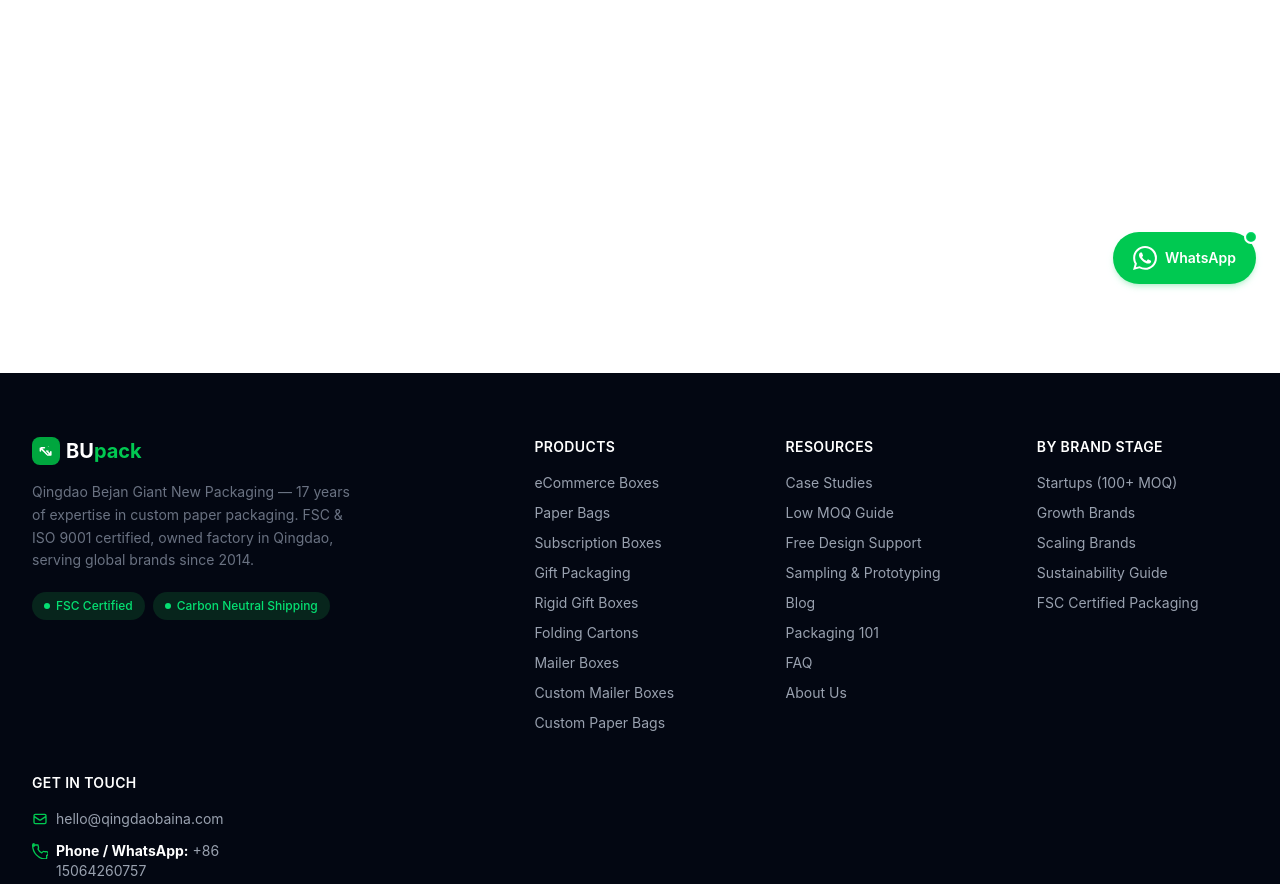
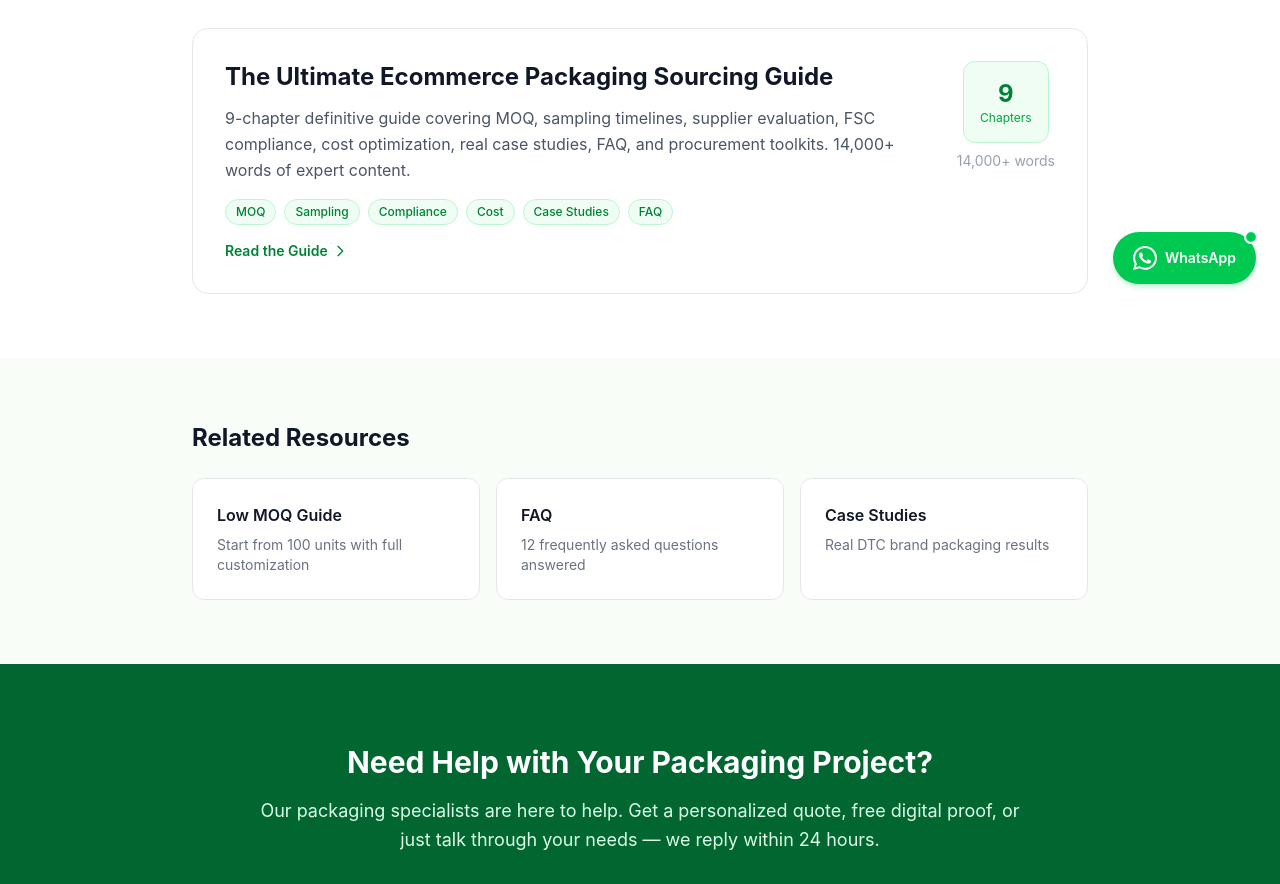
Before and after one commit to rocknjp/bupackeco, a Next.js app: page /guide in a window 1280 px wide. Before the commit this address had no page. Shown: the part 492-1376 px from the top of the page. Built offline with nearby package versions, Linux system fonts and the light colour scheme.

Commit message:
fix: add /guide index page to prevent 404
- Add guide index page with card layout linking to sourcing guide
- Include related resources section (MOQ guide, FAQ, case studies)
- Update sitemap with /guide URL (priority 0.8)

```diff
--- /dev/null
+++ b/app/guide/page.tsx
@@ -0,0 +1,139 @@
+import Link from "next/link";
+import type { Metadata } from "next";
+import { BreadcrumbSchema } from "@/components/Schema";
+
+export const metadata: Metadata = {
+  title: "Packaging Guides for Ecommerce Brands | BUpack",
+  description:
+    "Expert guides on custom packaging sourcing, compliance, cost optimization, and supplier evaluation for US ecommerce brands. Free toolkits, templates, and real case studies.",
+  alternates: {
+    canonical: "https://www.bupackeco.com/guide",
+  },
+};
+
+const guides = [
+  {
+    title: "The Ultimate Ecommerce Packaging Sourcing Guide",
+    description:
+      "9-chapter definitive guide covering MOQ, sampling timelines, supplier evaluation, FSC compliance, cost optimization, real case studies, FAQ, and procurement toolkits. 14,000+ words of expert content.",
+    href: "/guide/ecommerce-packaging-sourcing",
+    chapters: 9,
+    words: "14,000+",
+    tags: ["MOQ", "Sampling", "Compliance", "Cost", "Case Studies", "FAQ"],
+  },
+];
+
+export default function GuideIndexPage() {
+  return (
+    <>
+      <BreadcrumbSchema
+        items={[
+          { name: "Home", url: "https://www.bupackeco.com" },
+          { name: "Guides", url: "https://www.bupackeco.com/guide" },
+        ]}
+      />
+
+      {/* Hero */}
+      <section className="bg-[#0a2e18] text-white py-20 px-4">
+        <div className="max-w-4xl mx-auto text-center">
+          <span className="text-green-400 text-sm font-semibold uppercase tracking-widest mb-3 block">
+            Packaging Guides
+          </span>
+          <h1 className="text-4xl md:text-5xl font-bold mb-5 leading-tight">
+            Expert Guides for Ecommerce Packaging
+          </h1>
+          <p className="text-green-200 text-lg max-w-2xl mx-auto leading-relaxed">
+            In-depth resources to help US brands source, evaluate, and optimize custom paper packaging — with data, templates, and real case studies.
+          </p>
+        </div>
+      </section>
+
+      {/* Guide Cards */}
+      <section className="py-16 px-4">
+        <div className="max-w-4xl mx-auto space-y-6">
+          {guides.map((guide) => (
+            <Link
+              key={guide.href}
+              href={guide.href}
+              className="block bg-white rounded-2xl border border-gray-200 hover:border-green-400 hover:shadow-lg transition-all p-8 group"
+            >
+              <div className="flex flex-col md:flex-row md:items-start md:justify-between gap-4">
+                <div className="flex-1">
+                  <h2 className="text-2xl font-bold text-gray-900 group-hover:text-green-700 transition-colors mb-3">
+                    {guide.title}
+                  </h2>
+                  <p className="text-gray-600 leading-relaxed mb-4">{guide.description}</p>
+                  <div className="flex flex-wrap gap-2">
+                    {guide.tags.map((tag) => (
+                      <span
+                        key={tag}
+                        className="text-xs font-medium px-2.5 py-1 rounded-full bg-green-50 text-green-700 border border-green-200"
+                      >
+                        {tag}
+                      </span>
+                    ))}
+                  </div>
+                </div>
+                <div className="flex-shrink-0 flex flex-col items-center gap-2 md:ml-6">
+                  <div className="bg-green-50 rounded-xl p-4 text-center border border-green-200">
+                    <div className="text-2xl font-bold text-green-700">{guide.chapters}</div>
+                    <div className="text-xs text-green-600">Chapters</div>
+                  </div>
+                  <div className="text-sm text-gray-400">{guide.words} words</div>
+                </div>
+              </div>
+              <div className="mt-4 flex items-center text-green-700 font-semibold text-sm group-hover:translate-x-1 transition-transform">
+                Read the Guide
+                <svg className="w-4 h-4 ml-1" fill="none" stroke="currentColor" viewBox="0 0 24 24">
+                  <path strokeLinecap="round" strokeLinejoin="round" strokeWidth={2} d="M9 5l7 7-7 7" />
+                </svg>
+              </div>
+            </Link>
+          ))}
+        </div>
+      </section>
+
+      {/* Related Resources */}
+      <section className="py-16 px-4 bg-[#f9fdf8]">
+        <div className="max-w-4xl mx-auto">
+          <h2 className="text-2xl font-bold text-gray-900 mb-6">Related Resources</h2>
+          <div className="grid grid-cols-1 md:grid-cols-3 gap-4">
+            {[
+              { title: "Low MOQ Guide", desc: "Start from 100 units with full customization", href: "/moq-guide" },
+              { title: "FAQ", desc: "12 frequently asked questions answered", href: "/faq" },
+              { title: "Case Studies", desc: "Real DTC brand packaging results", href: "/case-studies" },
+            ].map((res) => (
+              <Link
+                key={res.href}
+                href={res.href}
+                className="bg-white rounded-xl border border-gray-200 p-6 hover:border-green-400 hover:shadow-md transition-all group"
+              >
+                <h3 className="font-semibold text-gray-900 group-hover:text-green-700 transition-colors mb-2">
+                  {res.title}
+                </h3>
+                <p className="text-sm text-gray-500">{res.desc}</p>
+              </Link>
+            ))}
+          </div>
+        </div>
+      </section>
+
+      {/* CTA */}
+      <section className="py-20 px-4 bg-green-800 text-white">
+        <div className="max-w-3xl mx-auto text-center">
+          <h2 className="text-3xl font-bold mb-4">Need Help with Your Packaging Project?</h2>
+          <p className="text-green-100 mb-8 text-lg leading-relaxed">
+            Our packaging specialists are here to help. Get a personalized quote, free digital proof,
+            or just talk through your needs — we reply within 24 hours.
+          </p>
+          <Link
+            href="/contact"
+            className="bg-green-500 hover:bg-green-400 text-white px-8 py-3 rounded-xl font-semibold text-lg transition-colors inline-block"
+          >
+            Get a Free Quote
+          </Link>
+        </div>
+      </section>
+    </>
+  );
+}
--- a/app/sitemap.ts
+++ b/app/sitemap.ts
@@ -56,7 +56,8 @@ const staticRoutes: { path: string; lastmod: string; changefreq: "weekly" | "mon
   { path: "/products/custom-mailer-boxes", lastmod: "2026-06-13", changefreq: "monthly", priority: 0.8 },
   { path: "/products/custom-paper-bags", lastmod: "2026-06-13", changefreq: "monthly", priority: 0.8 },
   { path: "/packaging-101", lastmod: "2026-06-13", changefreq: "monthly", priority: 0.8 },
-  // New guide page (GEO content)
+  // Guide index & GEO content
+  { path: "/guide", lastmod: "2026-06-13", changefreq: "monthly", priority: 0.8 },
   { path: "/guide/ecommerce-packaging-sourcing", lastmod: "2026-06-13", changefreq: "monthly", priority: 0.9 },
   // New blog posts
   { path: "/blog/packaging-design-trends-2026", lastmod: "2026-06-13", changefreq: "monthly", priority: 0.6 },
```
